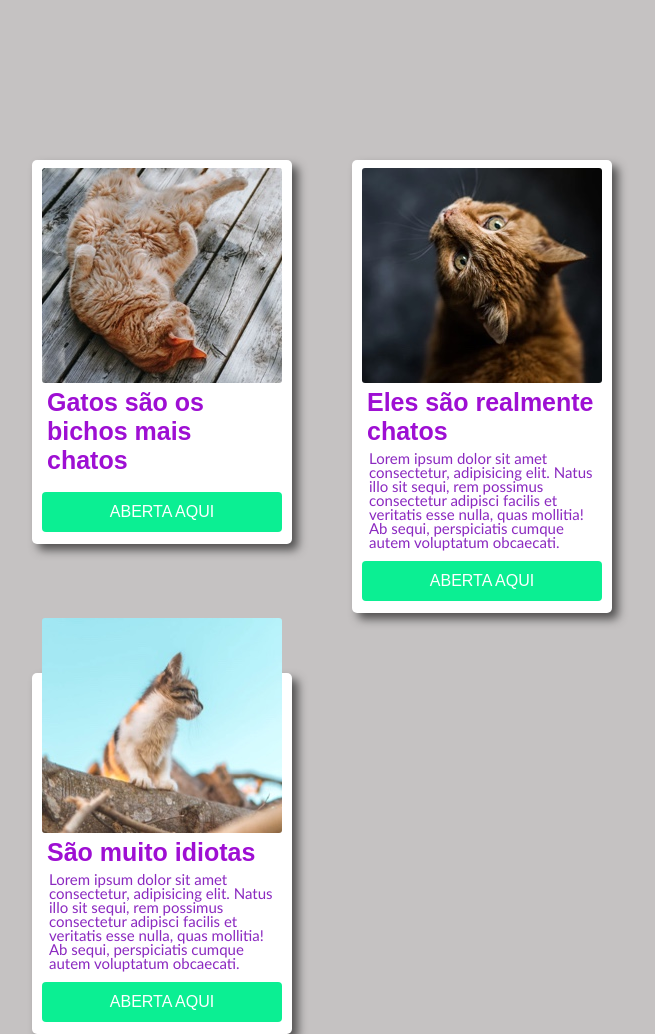
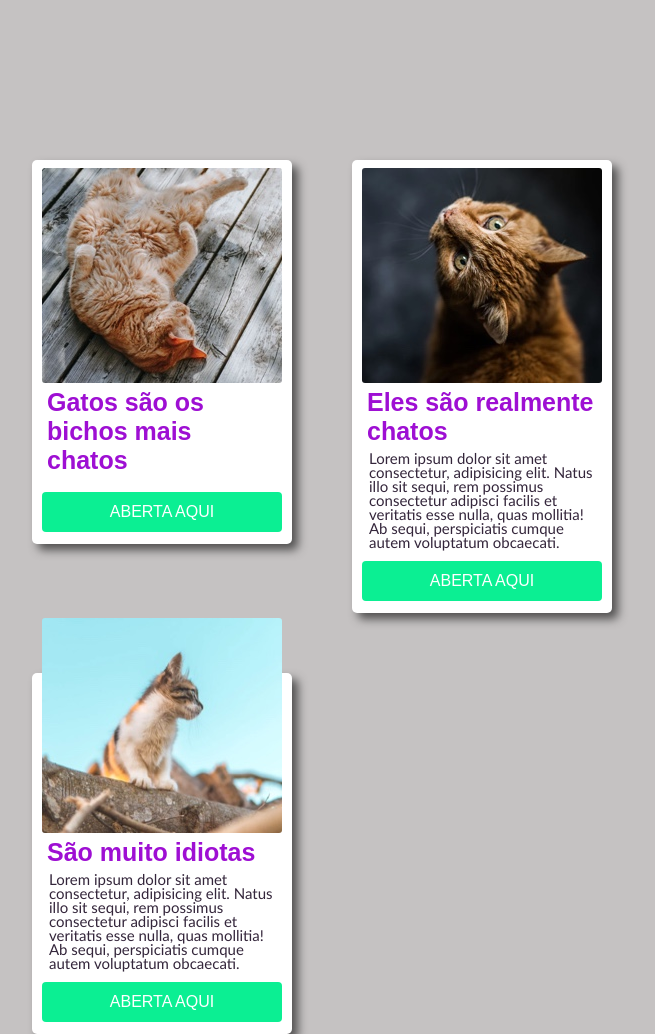
Before and after one commit to caiobent/Primeiros-cards, a plain HTML site: page index.html in a window 1280 px wide. Shown: the whole page, without its empty margins (160-815 px from the left). Drawn offline with Linux system fonts and the light colour scheme.

Commit message:
atualização

```diff
--- a/style02.css
+++ b/style02.css
@@ -67,5 +67,5 @@ p{
     line-height: 14px;
     display: block;
     margin: 0 0 0 7px;
-    color: #8b29c0
+    color: #34263b
 }
```
